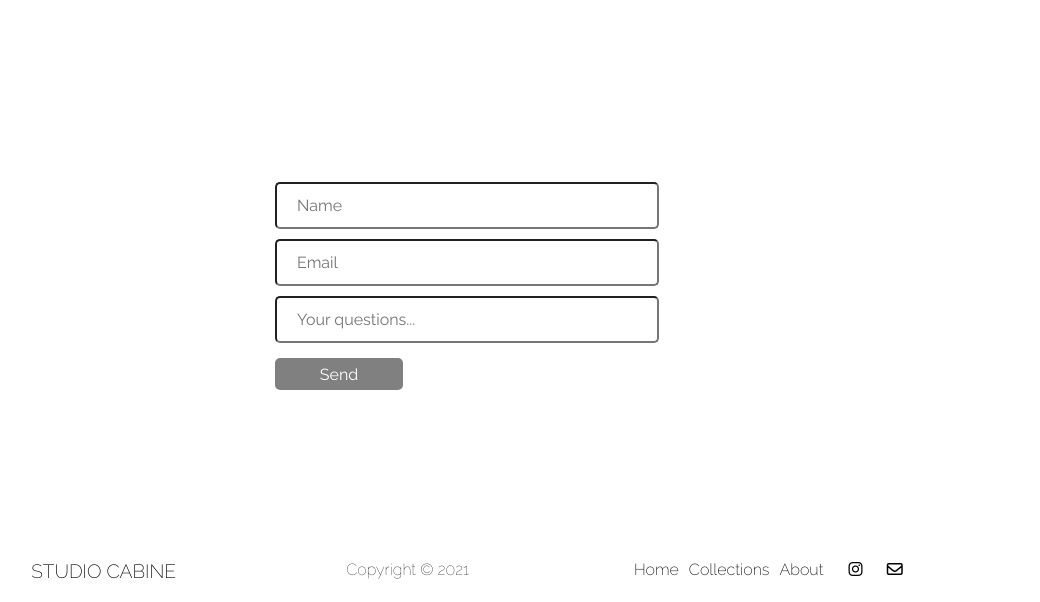
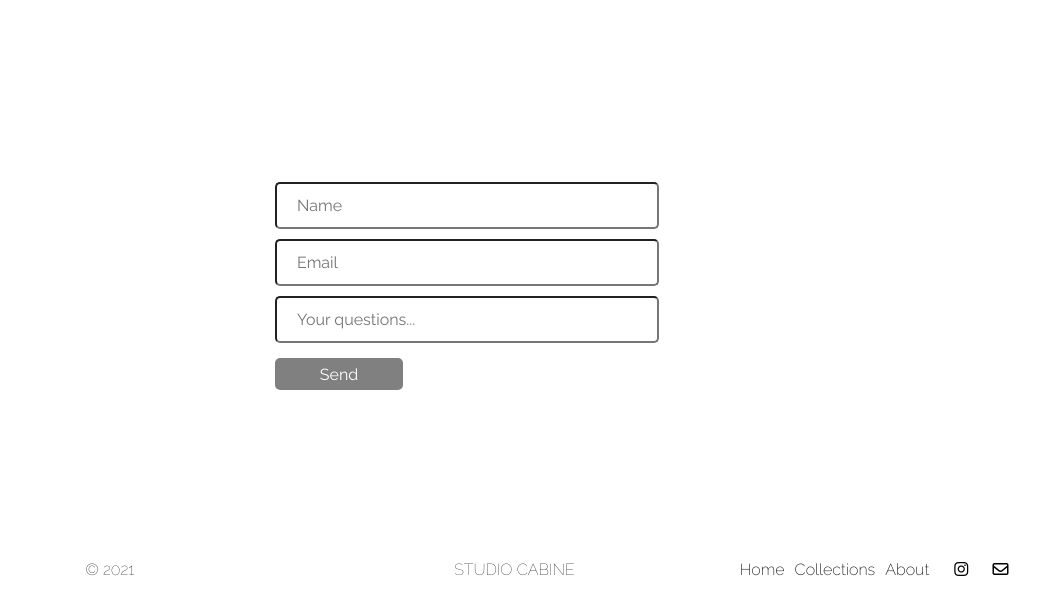
Before and after one commit to tfiumara/studiocabine, a plain HTML site: page index.html in a window 1280 px wide. Shown: the part 2316-2918 px from the top of the page, without its empty margins (173-1213 px from the left). Drawn offline with Linux system fonts and the light colour scheme.

Commit message:
footer update

```diff
--- a/index.html
+++ b/index.html
@@ -111,8 +111,8 @@
   <footer class="footer">
     <div class="footer-container">
         <div id="copyright">
-          <h4>Studio Cabine</h4>
-          <p>Copyright &copy; 2021</p>
+          <p>&copy; 2021</p>
+          <p id="logo">STUDIO CABINE</p>
         </div>
         <nav>
           <ul>
```
